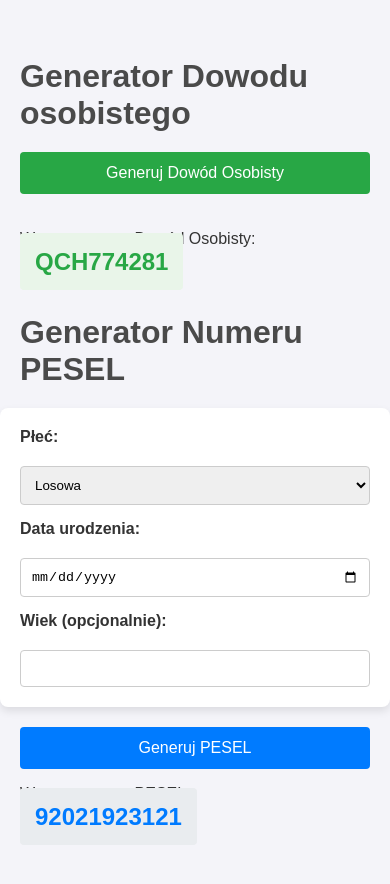
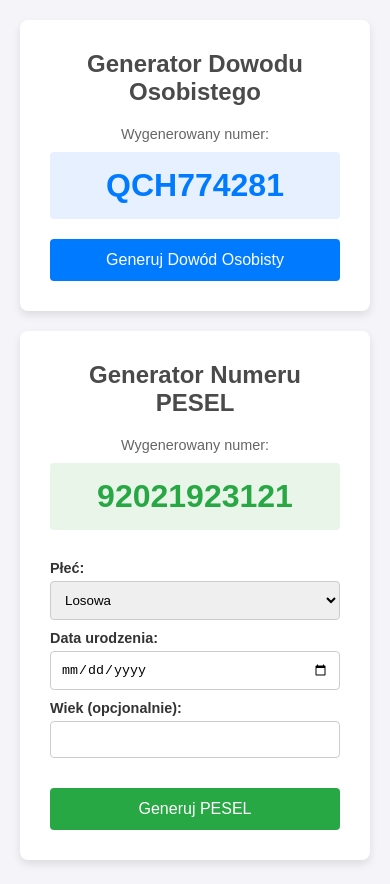
Before and after one commit to goliat931/generator-danych-testowych, a plain HTML site: page index.html in a window 390 px wide. Drawn offline with Linux system fonts and the light colour scheme.

Commit message:
optymalizacja widoku, dostosowanie do wersji mobilnej

```diff
--- a/index.html
+++ b/index.html
@@ -7,35 +7,45 @@
     <link rel="stylesheet" href="static/styles.css">
 </head>
 <body>
-    <h1>Generator Dowodu osobistego</h1>
-    <button id="generateIdBtn">Generuj Dowód Osobisty</button>
-    <p>Wygenerowany Dowód Osobisty: <span id="idOutput"></span></p>
-
     <div id="copy-message" class="copy-message">skopiowany!</div>
 
+    <main class="container">
+        <div class="generator-tile">
+            <h2>Generator Dowodu Osobistego</h2>
+            <p class="output-label">Wygenerowany numer:</p>
+            <p class="generated-output" id="idOutput">Kliknij Generuj</p>
+            <button id="generateIdBtn">Generuj Dowód Osobisty</button>
+        </div>
 
-    <h1>Generator Numeru PESEL</h1>
+        <div class="generator-tile">
+            <h2>Generator Numeru PESEL</h2>
+            <p class="output-label">Wygenerowany numer:</p>
+            <p class="generated-output" id="peselOutput">Kliknij Generuj</p>
 
             <div class="generator-options">
+                <div class="option-group">
                     <label for="gender">Płeć:</label>
                     <select id="gender">
                         <option value="random">Losowa</option>
                         <option value="male">Mężczyzna</option>
                         <option value="female">Kobieta</option>
                     </select>
+                </div>
 
+                <div class="option-group">
                     <label for="birthDate">Data urodzenia:</label>
                     <input type="date" id="birthDate">
+                </div>
 
+                <div class="option-group">
                     <label for="age">Wiek (opcjonalnie):</label>
                     <input type="number" id="age" min="0" max="120">
                 </div>
+            </div>
 
             <button id="generateBtn">Generuj PESEL</button>
-
-	<p>Wygenerowany PESEL: <span id="peselOutput"></span></p>
-
-	<div id="copy-message" class="copy-message">skopiowany!</div>
+        </div>
+    </main>
 
     <script src="static/script.js"></script>
 </body>
--- a/static/styles.css
+++ b/static/styles.css
@@ -9,29 +9,124 @@ body {
     min-height: 100vh;
     margin: 0;
     padding: 20px;
+    box-sizing: border-box;
 }
 
 h1 {
+    display: none; /* Ukrywamy nagłówek, by kafelki były bardziej widoczne */
+}
+
+.container {
+    display: flex;
+    flex-wrap: wrap;
+    gap: 20px;
+    justify-content: center;
+    width: 100%;
+    max-width: 900px;
+}
+
+.generator-tile {
+    background-color: #fff;
+    border-radius: 8px;
+    box-shadow: 0 4px 8px rgba(0, 0, 0, 0.1);
+    padding: 30px;
+    text-align: center;
+    display: flex;
+    flex-direction: column;
+    justify-content: space-between;
+    width: 100%;
+    max-width: 400px;
+}
+
+h2 {
     color: #4a4a4a;
+    margin-top: 0;
     margin-bottom: 20px;
+    font-size: 1.5rem;
+}
+
+.output-label {
+    margin: 0;
+    font-size: 0.9rem;
+    color: #666;
+}
+
+.generated-output {
+    font-size: 2rem;
+    font-weight: bold;
+    color: #007bff;
+    background-color: #e9ecef;
+    padding: 15px 10px;
+    border-radius: 4px;
+    margin: 10px 0 20px 0;
+    word-wrap: break-word;
+    cursor: pointer;
+    transition: background-color 0.3s ease;
+}
+
+#peselOutput {
+    color: #28a745;
+    background-color: #e9f5e9;
+}
+
+#peselOutput:hover {
+    background-color: #d8f0d8;
+}
+
+#idOutput {
+    color: #007bff;
+    background-color: #e6f0ff;
+}
+
+#idOutput:hover {
+    background-color: #d6e8ff;
+}
+
+button {
+    padding: 12px 24px;
+    font-size: 16px;
+    color: #fff;
+    border: none;
+    border-radius: 4px;
+    cursor: pointer;
+    transition: background-color 0.3s ease;
+    width: 100%;
+}
+
+#generateBtn {
+    background-color: #28a745;
+}
+
+#generateBtn:hover {
+    background-color: #218838;
+}
+
+#generateIdBtn {
+    background-color: #007bff;
+}
+
+#generateIdBtn:hover {
+    background-color: #0056b3;
 }
 
 .generator-options {
     display: flex;
     flex-direction: column;
-    gap: 15px;
+    gap: 10px;
     margin-bottom: 20px;
-    padding: 20px;
-    background-color: #fff;
-    border-radius: 8px;
-    box-shadow: 0 4px 8px rgba(0, 0, 0, 0.1);
-    width: 100%;
-    max-width: 400px;
+    padding: 10px 0;
+}
+
+.option-group {
+    display: flex;
+    flex-direction: column;
+    text-align: left;
 }
 
 .generator-options label {
     font-weight: bold;
     margin-bottom: 5px;
+    font-size: 0.9rem;
 }
 
 .generator-options select,
@@ -41,37 +136,6 @@ h1 {
     border-radius: 4px;
     width: 100%;
     box-sizing: border-box;
-}
-
-#generateBtn {
-    padding: 12px 24px;
-    font-size: 16px;
-    color: #fff;
-    background-color: #007bff;
-    border: none;
-    border-radius: 4px;
-    cursor: pointer;
-    transition: background-color 0.3s ease;
-    width: 100%;
-    max-width: 400px;
-}
-
-#generateBtn:hover {
-    background-color: #0056b3;
-}
-
-#peselOutput {
-    font-size: 24px;
-    font-weight: bold;
-    color: #007bff;
-    background-color: #e9ecef;
-    padding: 15px;
-    border-radius: 4px;
-    margin-top: 20px;
-    text-align: center;
-    width: 100%;
-    max-width: 400px;
-    word-wrap: break-word; /* Zapewnia, że długi numer PESEL się nie "rozjedzie" */
 }
 
 .copy-message {
@@ -97,35 +161,11 @@ h1 {
     opacity: 1;
 }
 
-#generateIdBtn {
-    padding: 12px 24px;
-    font-size: 16px;
-    color: #fff;
-    background-color: #28a745; /* Inny kolor dla odróżnienia */
-    border: none;
-    border-radius: 4px;
-    cursor: pointer;
-    transition: background-color 0.3s ease;
-    width: 100%;
-    max-width: 400px;
-    margin-bottom: 20px;
+/* Responsywność */
+@media (min-width: 600px) {
+    .container {
+        flex-direction: row;
+        justify-content: center;
+        align-items: flex-start;
+    }
 }
-
-#generateIdBtn:hover {
-    background-color: #218838;
-}
-
-#idOutput {
-    font-size: 24px;
-    font-weight: bold;
-    color: #28a745;
-    background-color: #e9f5e9;
-    padding: 15px;
-    border-radius: 4px;
-    margin-top: 20px;
-    text-align: center;
-    width: 100%;
-    max-width: 400px;
-    word-wrap: break-word;
-    cursor: pointer;
-}
```
Also changed, not shown: README.md. Lines whose indentation alone changed are shown as unchanged.
